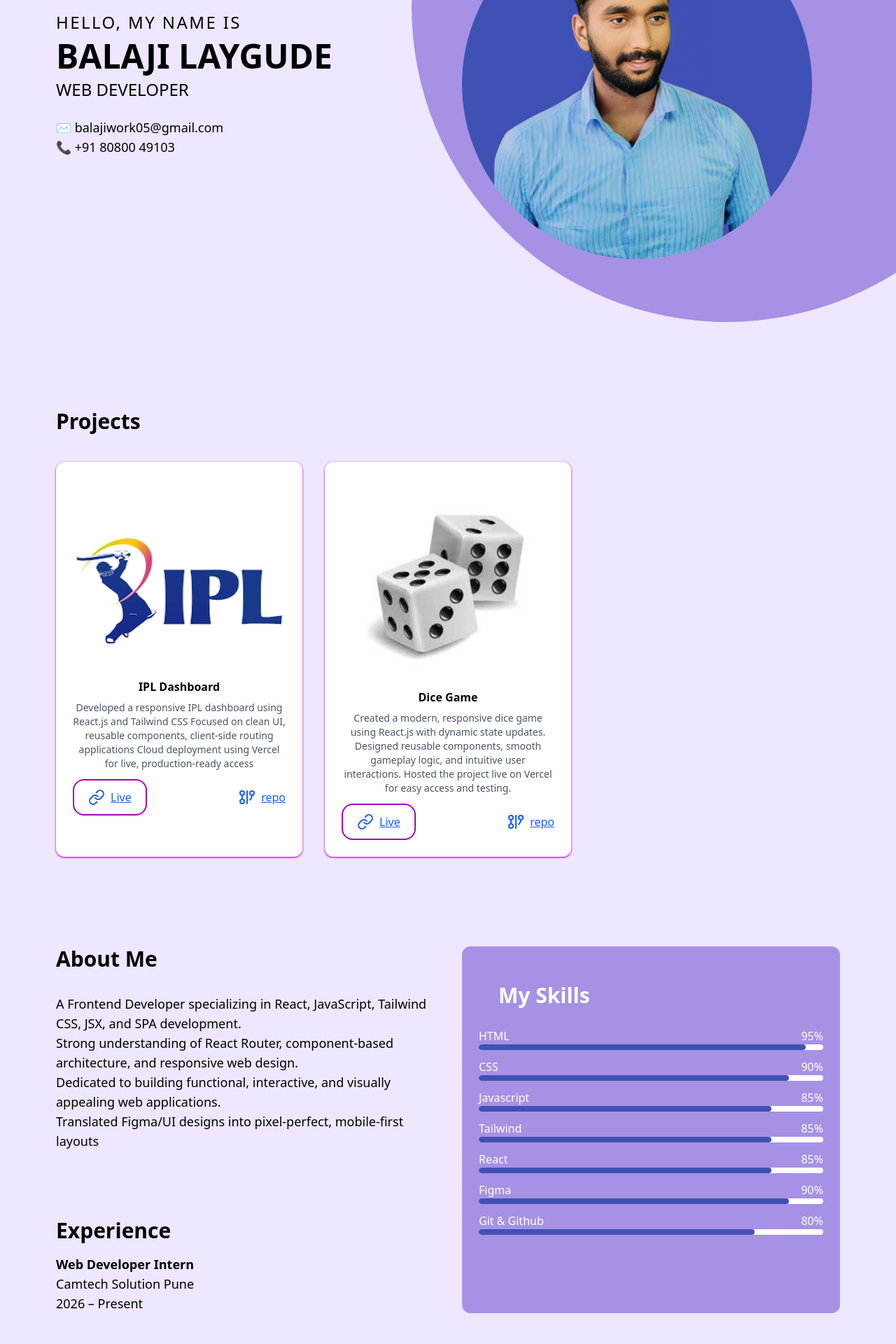
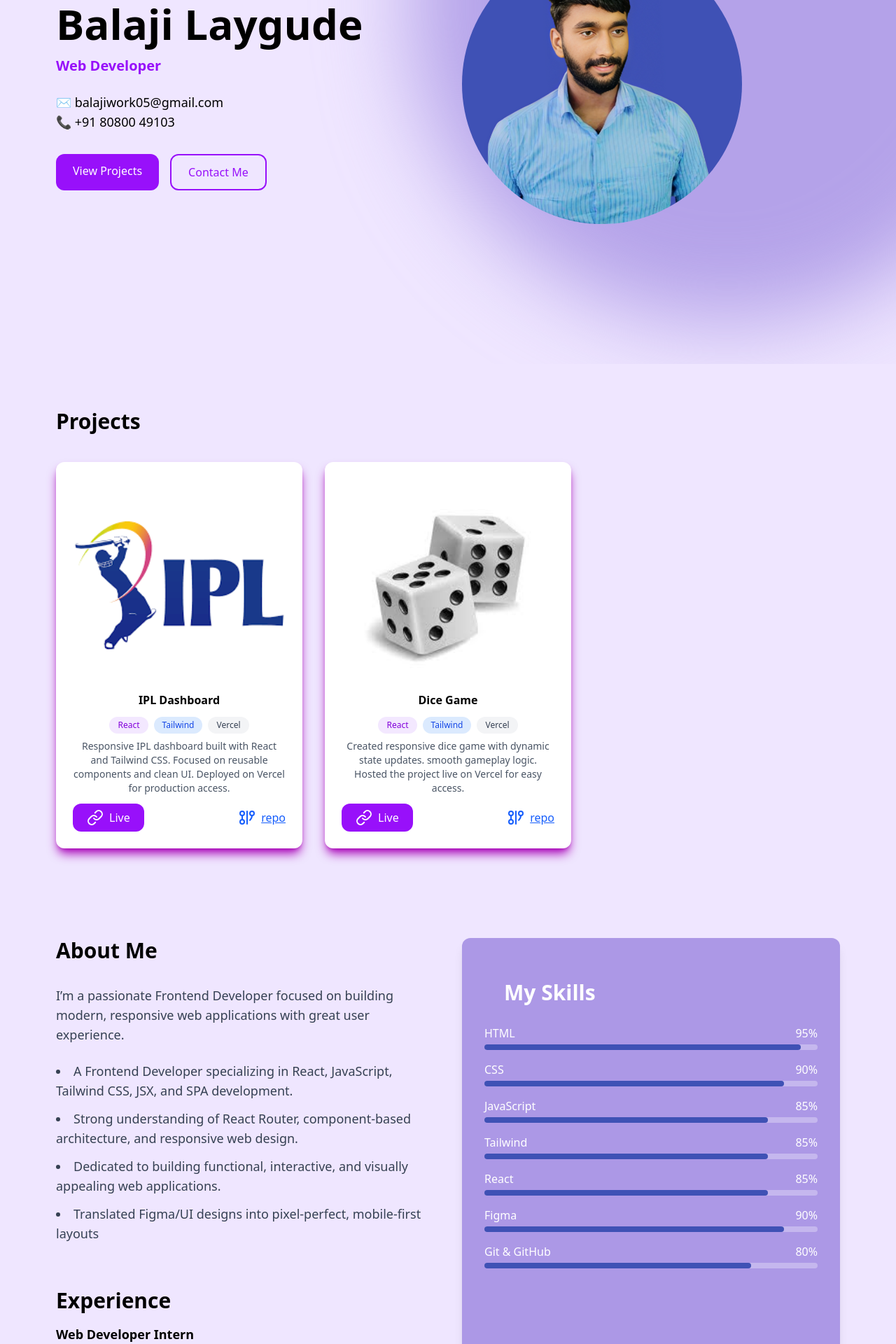
Before and after one commit to balajilaygude/Balaji-s_Portpolio, a React (Vite) app: page / in a window 1280 px wide. Shown: the part 280-2200 px from the top of the page at 70% size. Built offline with nearby package versions, Linux system fonts and the light colour scheme.

Commit message:
Total Structure is Perfect

```diff
--- a/src/components/About.jsx
+++ b/src/components/About.jsx
@@ -1,5 +1,13 @@
 export default function About() {
-  const skills = ["HTML", "CSS", "JavaScript", "React", "UI/UX"]
+  const skills = [
+    { name: "HTML", level: 95 },
+    { name: "CSS", level: 90 },
+    { name: "JavaScript", level: 85 },
+    { name: "Tailwind", level: 85 },
+    { name: "React", level: 85 },
+    { name: "Figma", level: 90 },
+    { name: "Git & GitHub", level: 80 },
+  ];
 
   return (
     <section
@@ -7,87 +15,59 @@ export default function About() {
       className="px-6 md:px-20 py-16 grid md:grid-cols-2 gap-10"
     >
       <div>
-        <h2 className="text-3xl font-bold sm:mb-8 mb-">About Me</h2>
-        <ul type="circle" className=" mb-6 text-lg">
-          <li>  A Frontend Developer specializing in React, JavaScript, Tailwind CSS, JSX, and SPA development.</li>
-          <li>  Strong understanding of React Router, component-based architecture, and responsive web design.</li>
-          <li> Dedicated to building functional, interactive, and visually appealing web applications.</li>
-          <li> Translated Figma/UI designs into pixel-perfect, mobile-first layouts</li>
+        <h2 className="text-3xl font-bold mb-8">About Me</h2>
+        <ul className="mb-6 text-lg space-y-3 list-disc list-inside text-gray-700">
+          <p className="text-lg text-gray-700 mb-6">
+            I’m a passionate Frontend Developer focused on building modern,
+            responsive web applications with great user experience.
+          </p>
+          <li>
+            {" "}
+            A Frontend Developer specializing in React, JavaScript, Tailwind
+            CSS, JSX, and SPA development.
+          </li>
+          <li>
+            {" "}
+            Strong understanding of React Router, component-based architecture,
+            and responsive web design.
+          </li>
+          <li>
+            {" "}
+            Dedicated to building functional, interactive, and visually
+            appealing web applications.
+          </li>
+          <li>
+            {" "}
+            Translated Figma/UI designs into pixel-perfect, mobile-first layouts
+          </li>
         </ul>
 
-        <h2 className="text-3xl font-bold sm:mt-24 mb-4">Experience</h2>
-        <p className="text-left text-lg"><b>Web Developer Intern <br /></b>
-              Camtech Solution Pune <br />
-              2026 – Present
-        </p>
+        <h2 className="text-3xl font-bold mt-16 mb-4">Experience</h2>
+
+        <div className="text-lg">
+          <p className="font-semibold">Web Developer Intern</p>
+          <p className="text-gray-700">Camtech Solution, Pune</p>
+          <p className="text-sm text-gray-500">2026 – Present</p>
+        </div>
       </div>
 
-      <div className="bg-[#A691E4] p-6 rounded-xl text-white">
+      <div className="bg-[#A691E4]/90 p-8 rounded-xl text-white shadow-lg">
         <h3 className="text-3xl font-bold mb-4 sm:m-7">My Skills</h3>
-          <div className="mb-3">
-            <div className="flex justify-between text-md">
-              <span>HTML</span>
-              <span>95%</span>
+        {skills.map((skill) => (
+          <div key={skill.name} className="mb-4">
+            <div className="flex justify-between text-md mb-1">
+              <span>{skill.name}</span>
+              <span>{skill.level}%</span>
             </div>
-            <div className="bg-white h-2 rounded">
-              <div className="bg-[#3F51B5] h-2 w-[95%] rounded" />
+            <div className="bg-white/30 h-2 rounded">
+              <div
+                className="bg-[#3F51B5] h-2 rounded transition-all duration-700"
+                style={{ width: `${skill.level}%` }}
+              />
             </div>
           </div>
-          <div className="mb-3">
-            <div className="flex justify-between text-md">
-              <span>CSS</span>
-              <span>90%</span>
-            </div>
-            <div className="bg-white h-2 rounded">
-              <div className="bg-[#3F51B5] h-2 w-[90%] rounded" />
-            </div>
-          </div>
-          <div className="mb-3">
-            <div className="flex justify-between text-md">
-              <span>Javascript</span>
-              <span>85%</span>
-            </div>
-            <div className="bg-white h-2 rounded">
-              <div className="bg-[#3F51B5] h-2 w-[85%] rounded" />
-            </div>
-          </div>
-          <div className="mb-3">
-            <div className="flex justify-between text-md">
-              <span>Tailwind</span>
-              <span>85%</span>
-            </div>
-            <div className="bg-white h-2 rounded">
-              <div className="bg-[#3F51B5] h-2 w-[85%] rounded" />
-            </div>
-          </div>
-          <div className="mb-3">
-            <div className="flex justify-between text-md">
-              <span>React</span>
-              <span>85%</span>
-            </div>
-            <div className="bg-white h-2 rounded">
-              <div className="bg-[#3F51B5] h-2 w-[85%] rounded" />
-            </div>
-          </div>
-          <div className="mb-3">
-            <div className="flex justify-between text-md">
-              <span>Figma</span>
-              <span>90%</span>
-            </div>
-            <div className="bg-white h-2 rounded">
-              <div className="bg-[#3F51B5] h-2 w-[90%] rounded" />
-            </div>
-          </div>
-          <div className="mb-3">
-          <div className="flex justify-between text-md">
-              <span>Git & Github</span>
-              <span>80%</span>
-            </div>
-            <div className="bg-white h-2 rounded">
-              <div className="bg-[#3F51B5] h-2 w-[80%] rounded" />
-            </div>
-          </div>
+        ))}
       </div>
     </section>
-  )
+  );
 }
--- a/src/components/Footer.jsx
+++ b/src/components/Footer.jsx
@@ -1,7 +1,12 @@
 export default function Footer() {
   return (
     <footer className="bg-black text-white text-center py-4 text-sm">
-      <a href="#home">© 2026 Balaji Laygude — Portfolio</a>
+      <a
+        href="#home"
+        className="hover:text-purple-400 transition-colors duration-300"
+      >
+        © {new Date().getFullYear()} Balaji Laygude — Portfolio
+      </a>
     </footer>
-  )
+  );
 }
--- a/src/components/Hero.jsx
+++ b/src/components/Hero.jsx
@@ -1,4 +1,4 @@
-import profile from "../assets/balaji.png"
+import profile from "../assets/balaji.png";
 
 export default function Hero() {
   return (
@@ -7,28 +7,63 @@ export default function Hero() {
       className="min-h-screen relative overflow-hidden flex items-center"
     >
       {/* Background */}
-      <div className="absolute -right-52 md:-top-40 top-0 w-[500px] h-[500px] sm:w-[900px] sm:h-[900px] bg-[#A691E4] rounded-[50%]" />
+      <div className="absolute -right-52 md:-top-40 top-0 w-[500px] h-[500px] sm:w-[900px] sm:h-[900px] bg-[#A691E4]/80 blur-3xl rounded-full" />
 
       <div className="relative z-10 flex flex-col-reverse md:flex-row items-center justify-between w-full px-6 md:px-20 gap-10">
         {/* Text */}
         <div className="text-center md:text-left md:w-1/2">
-          <p className="tracking-widest text-2xl">HELLO, MY NAME IS</p>
-          <h1 className="text-4xl md:text-5xl font-bold my-2">
-            BALAJI LAYGUDE
+          <p className="tracking-widest text-sm text-gray-500">
+            HELLO, MY NAME IS
+          </p>
+
+          <h1 className="text-4xl md:text-6xl font-bold my-4">
+            Balaji Laygude
           </h1>
-          <p className="mb-6 text-2xl">WEB DEVELOPER</p>
-          <p className="text-lg">✉ balajiwork05@gmail.com</p>
-          <p className="text-lg">📞 +91 80800 49103</p>
+
+          <p className="mb-6 text-xl text-purple-600 font-semibold">
+            Web Developer
+          </p>
+          <a
+            href="mailto:balajiwork05@gmail.com"
+            className="text-lg block hover:text-purple-600"
+          >
+            ✉️ balajiwork05@gmail.com
+          </a>
+
+          <a
+            href="tel:+918080049103"
+            className="text-lg block hover:text-purple-600"
+          >
+            📞 +91 80800 49103
+          </a>
+          <div className="flex flex-col sm:flex-row gap-4 mt-8 justify-center md:justify-start">
+            <a
+              href="#projects"
+              className="bg-purple-600 text-white px-6 py-3 rounded-xl hover:bg-purple-700 transition focus:outline-none focus:ring-2 focus:ring-purple-500
+"
+            >
+              View Projects
+            </a>
+
+            <a
+              href="#contact"
+              className="border-2 border-purple-600 text-purple-600 px-6 py-3 rounded-xl hover:bg-purple-50 transition focus:outline-none focus:ring-2 focus:ring-purple-500
+"
+            >
+              Contact Me
+            </a>
+          </div>
         </div>
 
         {/* Image */}
         <div className="md:w-1/2 flex items-center">
           <img
             src={profile}
-            className="w-64 h-64 sm:w-64 sm:h-[500px] sm:w-[500px] rounded-full object-cover"
+            alt="Balaji Laygude profile"
+            className="w-64 h-64 sm:w-[400px] sm:h-[400px] rounded-full object-cover"
           />
         </div>
       </div>
     </section>
-  )
+  );
 }
--- a/src/components/Navbar.jsx
+++ b/src/components/Navbar.jsx
@@ -1,4 +1,5 @@
 import { useState } from "react"
+import { Menu, X } from "lucide-react";
 
 export default function Navbar() {
   const [open, setOpen] = useState(false)
@@ -13,7 +14,7 @@ export default function Navbar() {
         className="md:hidden bg-white px-3 py-1 rounded shadow"
         onClick={() => setOpen(!open)}
       >
-        ☰
+         {open ? <X /> : <Menu />}
       </button>
 
       {/* Menu */}
@@ -22,10 +23,10 @@ export default function Navbar() {
           open ? "flex" : "hidden"
         } md:flex flex-col md:flex-row gap-6 bg-white md:bg-transparent p-4 md:p-0 rounded shadow md:shadow-none`}
       >
-        <a href="#home" className={linkClass}>HOME</a>
-        <a href="#projects" className={linkClass}>PROJECTS</a>
-        <a href="#about" className={linkClass}>ABOUT</a>
-        <a href="#contact" className={linkClass}>CONTACT</a>
+        <a href="#home" className={linkClass} onClick={() => setOpen(false)}>HOME</a>
+        <a href="#projects" className={linkClass} onClick={() => setOpen(false)}>PROJECTS</a>
+        <a href="#about" className={linkClass} onClick={() => setOpen(false)}>ABOUT</a>
+        <a href="#contact" className={linkClass} onClick={() => setOpen(false)}>CONTACT</a>
       </ul>
     </nav>
   )
--- a/src/components/Projects.jsx
+++ b/src/components/Projects.jsx
@@ -9,31 +9,41 @@ export default function Projects() {
       <h2 className="text-3xl font-bold mb-10">Projects</h2>
 
       <div className="grid sm:grid-cols-2 md:grid-cols-3  gap-8">
-        <div className="bg-white p-6 rounded-xl shadow text-center flex flex-col hover:scale-105 items-center justify-center hover:shadow-2xl shadow-fuchsia-700">
+        <div className="bg-white p-6 rounded-xl text-center flex flex-col  items-center justify-center hover:scale-105 shadow-lg hover:shadow-2xl transition-transform duration-300 shadow-fuchsia-700">
           <img
             src={ipl}
             alt=""
-            className="sm:h-[250px] sm:w-[300px] h-48 w-60 "
+            className="h-full w-full object-cover rounded-md"
           />
           <h3 className="font-semibold">IPL Dashboard </h3>
+          <div className="flex flex-wrap gap-2 justify-center mt-3">
+            <span className="text-xs bg-purple-100 text-purple-700 px-3 py-1 rounded-full">
+              React
+            </span>
+            <span className="text-xs bg-blue-100 text-blue-700 px-3 py-1 rounded-full">
+              Tailwind
+            </span>
+            <span className="text-xs bg-gray-100 text-gray-700 px-3 py-1 rounded-full">
+              Vercel
+            </span>
+          </div>
           <p className="text-sm text-gray-600 mt-2">
-            Developed a responsive IPL dashboard using React.js and Tailwind CSS
-            Focused on clean UI, reusable components, client-side routing
-            applications Cloud deployment using Vercel for live,
-            production-ready access
+            Responsive IPL dashboard built with React and Tailwind CSS.
+            Focused on reusable components and clean UI.
+            Deployed on Vercel for production access.
           </p>
           <div className="w-full flex justify-between items-center pt-3">
             <a
               href="https://ipl-project-react-psi.vercel.app/"
-              target="_blank"
-              className="flex justify-center items-center gap-2 hover:scale-105 text-blue-600 underline border-fuchsia-700 border-2 px-5 py-3 rounded-2xl  hover:bg-[#EFE6FF]"
+              target="_blank" rel="noopener noreferrer"
+              className="bg-purple-600 text-white px-5 py-2 rounded-xl hover:bg-purple-700 flex gap-2"
             >
               <Link />
               Live
             </a>
             <a
               href="https://github.com/balajilaygude/IPL-Project-React"
-              target="_blank"
+              target="_blank" rel="noopener noreferrer"
               className="flex justify-center items-center gap-2 text-blue-600 underline"
             >
               <GitGraph className=" text" />
@@ -41,30 +51,41 @@ export default function Projects() {
             </a>
           </div>
         </div>
-        <div className="bg-white p-6 rounded-xl shadow text-center flex flex-col hover:scale-105 items-center justify-center hover:shadow-2xl shadow-fuchsia-700">
+        <div className="bg-white p-6 rounded-xl text-center flex flex-col  items-center justify-center hover:scale-105 shadow-lg hover:shadow-2xl transition-transform duration-300 shadow-fuchsia-700">
           <img
             src={dice}
             alt=""
-            className="sm:h-[300px] sm:w-[300px] h-48 w-48 "
+            className="h-full w-full object-cover rounded-md"
           />
           <h3 className="font-semibold">Dice Game </h3>
+          <div className="flex flex-wrap gap-2 justify-center mt-3">
+            <span className="text-xs bg-purple-100 text-purple-700 px-3 py-1 rounded-full">
+              React
+            </span>
+            <span className="text-xs bg-blue-100 text-blue-700 px-3 py-1 rounded-full">
+              Tailwind
+            </span>
+            <span className="text-xs bg-gray-100 text-gray-700 px-3 py-1 rounded-full">
+              Vercel
+            </span>
+          </div>
           <p className="text-sm text-gray-600 mt-2">
-            Created a modern, responsive dice game using React.js with dynamic state updates.
-            Designed reusable components, smooth gameplay logic, and intuitive user interactions.
-            Hosted the project live on Vercel for easy access and testing.
+            Created responsive dice game with dynamic
+            state updates. smooth gameplay logic. Hosted the project live on Vercel
+            for easy access.
           </p>
           <div className="w-full flex justify-between items-center pt-3">
             <a
               href="https://dics-game-react.vercel.app/"
-              target="_blank"
-              className="flex justify-center items-center gap-2 hover:scale-105 text-blue-600 underline border-fuchsia-700 border-2 px-5 py-3 rounded-2xl  hover:bg-[#EFE6FF]"
+              target="_blank" rel="noopener noreferrer"
+              className="bg-purple-600 text-white px-5 py-2 rounded-xl hover:bg-purple-700 flex gap-2"
             >
               <Link />
               Live
             </a>
             <a
               href="https://github.com/balajilaygude/React-Game"
-              target="_blank"
+              target="_blank" rel="noopener noreferrer"
               className="flex justify-center items-center gap-2 text-blue-600 underline"
             >
               <GitGraph className=" text" />
@@ -72,8 +93,6 @@ export default function Projects() {
             </a>
           </div>
         </div>
-
-
       </div>
     </section>
   );
--- a/src/index.css
+++ b/src/index.css
@@ -1 +1,5 @@
 @import "tailwindcss";
+
+html {
+  scroll-behavior: smooth;
+}
```
Also changed, not shown: src/components/Contact.jsx (+32 -22 lines).
